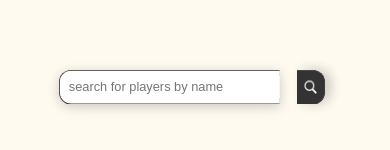
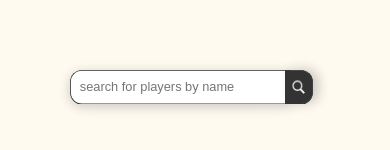
Before and after one commit to adampagels/allball, a React (Create React App) app: page /playersearch in a window 390 px wide. Shown: the part 158-308 px from the top of the page. Built offline with nearby package versions, Linux system fonts and the light colour scheme.

Commit message:
Update media queries for button left margin on hover devices

```diff
--- a/src/components/PlayerSearchForm.js
+++ b/src/components/PlayerSearchForm.js
@@ -19,11 +19,11 @@ const Form = styled.form`
 `;
 
 const Input = styled.input`
+  border: 0.1rem solid #333;
+  border-radius: 2rem 0rem 0rem 2rem;
+  border-right: none;
   box-shadow: 0px 3px 15px rgba(0, 0, 0, 0.2);
   font-size: 1.7rem;
-  border: 1px solid #333;
-  border-radius: 2rem 0rem 0rem 2rem;
-  border-right: none;
   padding: 1.5rem 0rem 1.5rem 1.5rem;
   width: 90%;
 
@@ -36,7 +36,6 @@ const Input = styled.input`
   }
 
   @media (hover: none) {
-    // border: 1px solid #333;
     font-size: 16px;
     transition: all 0.5s;
     transition: all 0.5s;
@@ -58,16 +57,36 @@ const SearchButton = styled.button`
   transition: background-color 0.5s;
 
   :hover {
-    background-color: #F5CC30;
+    background-color: #f5cc30;
     cursor: pointer;
   }
 
   @media (hover: none) {
     font-size: 16px;
+    margin-left: -8rem;
     transition: all 0.5s;
     transform-origin: top left;
     transform: scale(0.8);
-    margin-left: -5rem;
+
+    @media screen and (min-width: 430px) {
+      margin-left: -10rem;
+    }
+
+    @media screen and (min-width: 532px) {
+      margin-left: -12rem;
+    }
+
+    @media screen and (min-width: 600px) {
+      margin-left: -8rem;
+    }
+
+    @media screen and (min-width: 752px) {
+      margin-left: -9rem;
+    }
+
+    @media screen and (min-width: 980px) {
+      margin-left: -11rem;
+    }
   }
 `;
 
```
